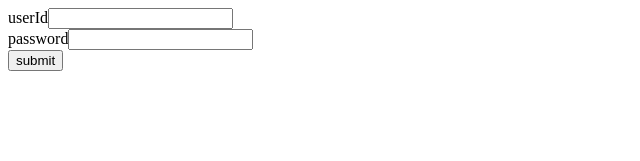
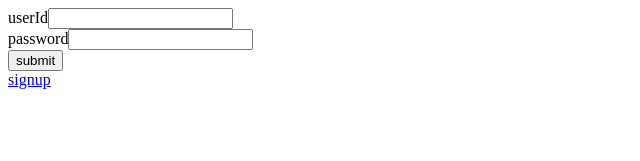
Before and after one commit to gitYutaHarada/study-fullstack, a Next.js app in the folder frontend/: page / in a window 1280 px wide. Shown: the top 161 px of the page, without its empty margins (0-640 px from the left). Built offline with nearby package versions, Linux system fonts and the light colour scheme.

Commit message:
✨ signup page と login pageへのLinkの作成

```diff
--- a/frontend/src/app/page.jsx
+++ b/frontend/src/app/page.jsx
@@ -1,9 +1,11 @@
 import LoginForm from "@/compoments/LoginForm";
+import Link from "next/link";
 
 export default function Home() {
   return (
     <div>
       <LoginForm />
+      <Link href="/signup">signup</Link>
     </div>
   );
 }
--- a/frontend/src/app/signup/page.jsx
+++ b/frontend/src/app/signup/page.jsx
@@ -1,9 +1,11 @@
 import SignupForm from "@/compoments/SignupForm";
+import Link from "next/link";
 
 const Signup = () => {
   return (
     <div>
       <SignupForm />
+      <Link href="/">back</Link>
     </div>
   );
 };
```
